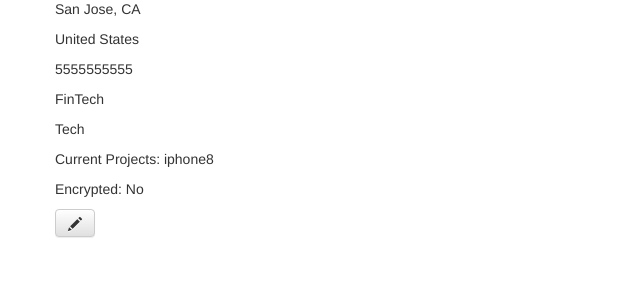
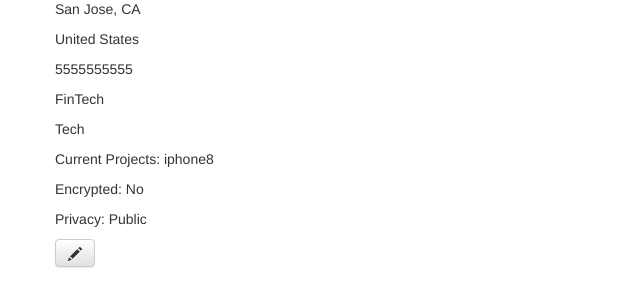
Before and after one commit to rcdizon/cs3240-s17-team17, a Django app: page /LokahiApp/result/1/ in a window 1280 px wide. Shown: the part 262-569 px from the top of the page, without its empty margins (0-640 px from the left). Run offline with Django 3.2, Linux system fonts and the light colour scheme; a user stored in the database is signed in; data comes from the database, SQL or seed files in the repository; some libraries are stand-ins or nearby versions.

Commit message:
private/public UI only

```diff
--- a/LokahiProject/LokahiApp/forms.py
+++ b/LokahiProject/LokahiApp/forms.py
@@ -14,4 +14,4 @@ class CreateReport(forms.ModelForm):
     class Meta:
         model = Report
         fields = ('companyName', 'companyLocation', 'companyPhone', 'companyCountry',
-                  'currentProjects', 'industry', 'sector', 'upload', 'encrypted', 'remove_the_file')
+                  'currentProjects', 'industry', 'sector', 'upload', 'encrypted', 'remove_the_file', 'privacy')
--- a/LokahiProject/LokahiApp/models.py
+++ b/LokahiProject/LokahiApp/models.py
@@ -1,9 +1,5 @@
 from django.db import models
 from django.utils import timezone
-
-## def user_directory_path(instance, filename):
-    # file will be uploaded to MEDIA_ROOT/user_<id>/<filename>
-  ## return 'user_{0}/{1}'.format(instance.user.id, filename)
 
 
 class Report(models.Model):
@@ -15,7 +11,7 @@ class Report(models.Model):
     sector = models.CharField(max_length=200, default='DEFAULT')
     industry = models.CharField(max_length=200, default='DEFAULT')
     currentProjects = models.TextField(default='DEFAULT')
-    # files attached ? change reports to company name??
+
     YES = 'Yes'
     NO = 'No'
     ENCRYPTED_CHOICES = (
@@ -25,10 +21,14 @@ class Report(models.Model):
     encrypted = models.CharField(choices=ENCRYPTED_CHOICES, default=NO, max_length=4)
     upload = models.FileField(upload_to='media', default=None, null=True, blank=True)
     remove_the_file = models.BooleanField(default=False)
-    # public or private
 
-
-    # NEED classes for what to do when public/private
+    PUBLIC = 'Public'
+    PRIVATE = 'Private'
+    PRIVACY_CHOICES = (
+        (PUBLIC, 'Public'),
+        (PRIVATE, 'Private')
+    )
+    privacy = models.CharField(choices=PRIVACY_CHOICES, default=PUBLIC, max_length=10)
 
     def publish(self):
         self.published_date = timezone.now()
--- a/LokahiProject/templates/result.html
+++ b/LokahiProject/templates/result.html
@@ -28,8 +28,11 @@
                         <p>{{ reports.sector|linebreaksbr}}</p>
                         <p>{{ reports.industry|linebreaksbr}}</p>
                         <p>Current Projects: {{ reports.currentProjects }}</p>
-                        <a href="/LokahiApp/{{ reports.upload }}"><p>{{ reports.upload|linebreaksbr}}</p></a>
+                        {% if user.is_authenticated %}
+                            <a href="/LokahiApp/{{ reports.upload }}"><p>{{ reports.upload|linebreaksbr}}</p></a>
+                        {% endif %}
                         <p>Encrypted: {{ reports.encrypted|linebreaksbr}}</p>
+                        <p>Privacy: {{ reports.privacy|linebreaksbr}}</p>
                         <a class="btn btn-default" href="{% url 'report_edit' pk=reports.pk %}" ><span class="glyphicon glyphicon-pencil"></span></a>
                     </div>
                 </div>
```
